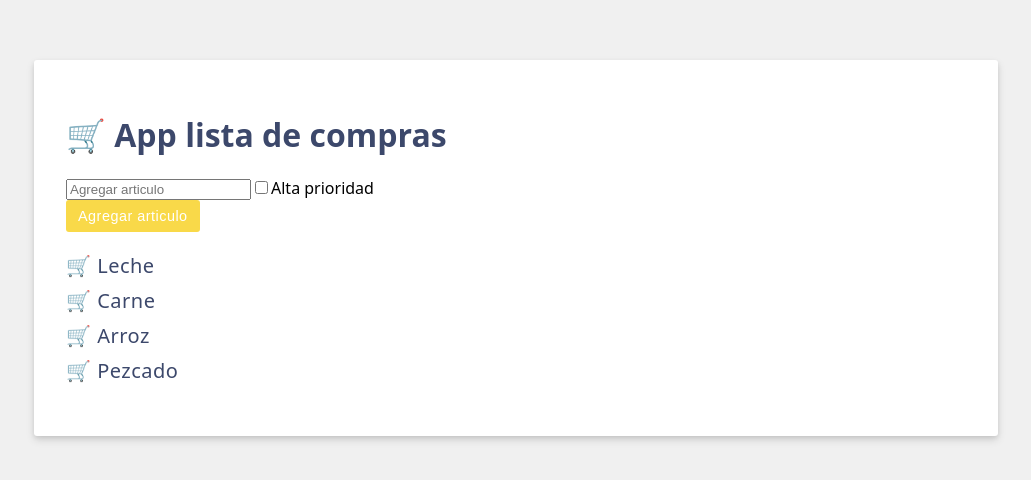
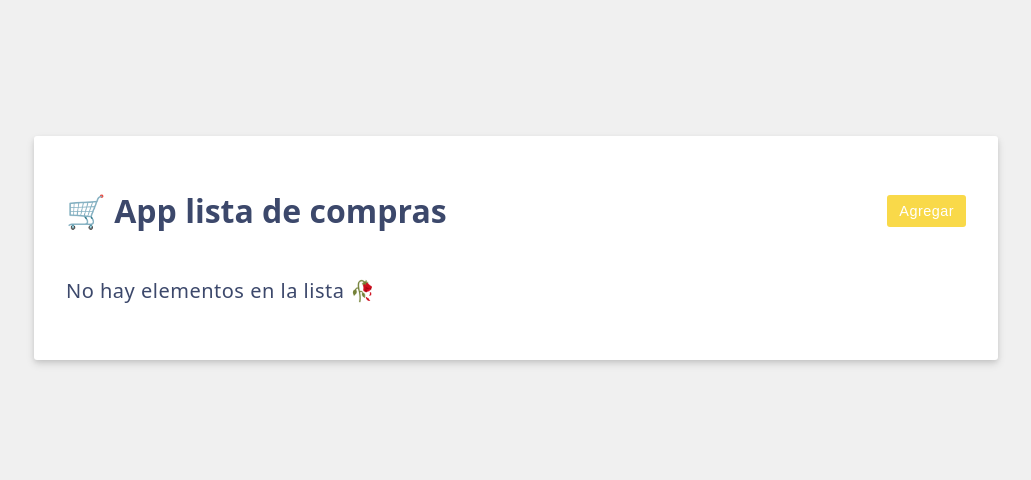
Before and after one commit to aldoogarcia/VueJs-ShoppingCart, a Vue app: page / in a window 1280 px wide. Shown: the part 152-632 px from the top of the page, without its empty margins (124-1155 px from the left). Built offline with nearby package versions, Linux system fonts and the light colour scheme.

Commit message:
⭐FEAT: v-else

```diff
--- a/src/App.vue
+++ b/src/App.vue
@@ -3,10 +3,10 @@
 import { ref } from 'vue'
 
 const items = ref([
-  { id: 1, label: "Leche" }, // Unique IDs and capitalized label
-  { id: 2, label: "Carne" },
-  { id: 3, label: "Arroz" },
-  { id: 4, label: "Pezcado" }
+  //{ id: 1, label: "Leche" }, // Unique IDs and capitalized label
+  //{ id: 2, label: "Carne" },
+  //{ id: 3, label: "Arroz" },
+  //{ id: 4, label: "Pezcado" }
 ]);
 
 const newItem= ref("");
@@ -18,22 +18,38 @@ const saveItemp = ()=> {
   newItem.value= "";
 };
 
+const mostrar = ref(false);
+const mostrarOcultar=(condicion)=>{
+  mostrar.value=condicion;
+}
 </script>
+
 <template>
-<form v-on:submit.prevent="saveItemp" class="add-item form">
-  <h1>🛒 App lista de compras</h1>
+  <!-- head -->
+  <div class="header">
+    <h1>
+      🛒 App lista de compras
+    </h1>
+    <button v-on:click="mostrarOcultar(false)" v-if="mostrar" class="btn">Cancelar</button>
+    <button v-on:click="mostrarOcultar(true)" v-else class="btn btn-primary">Agregar</button>
+  </div>
+
+  <!-- Formulario -->
+<form v-if="mostrar" v-on:submit.prevent="saveItemp" class="add-item form">
+
   <div class="add-item form">
     <input  v-model="newItem" type="text" placeholder="Agregar articulo">
     <label><input type="checkbox" v-model="newItem">Alta prioridad</label>
-    <br>
     <!--Buton-->
     <button class="btn btn-primary" >Agregar articulo</button>
   </div>
   <!--Checkbox-->
 </form>
+<!--Entrega de lista  -->
 <ul>
   <li v-for="({id,label},i)  in items" v-bind:key="id">🛒 {{ label }}
   </li>
 </ul>
-
+<!-- Mensaje condicional -->
+<p v-if="items.length===0">No hay elementos en la lista 🥀</p>
 </template>
```
